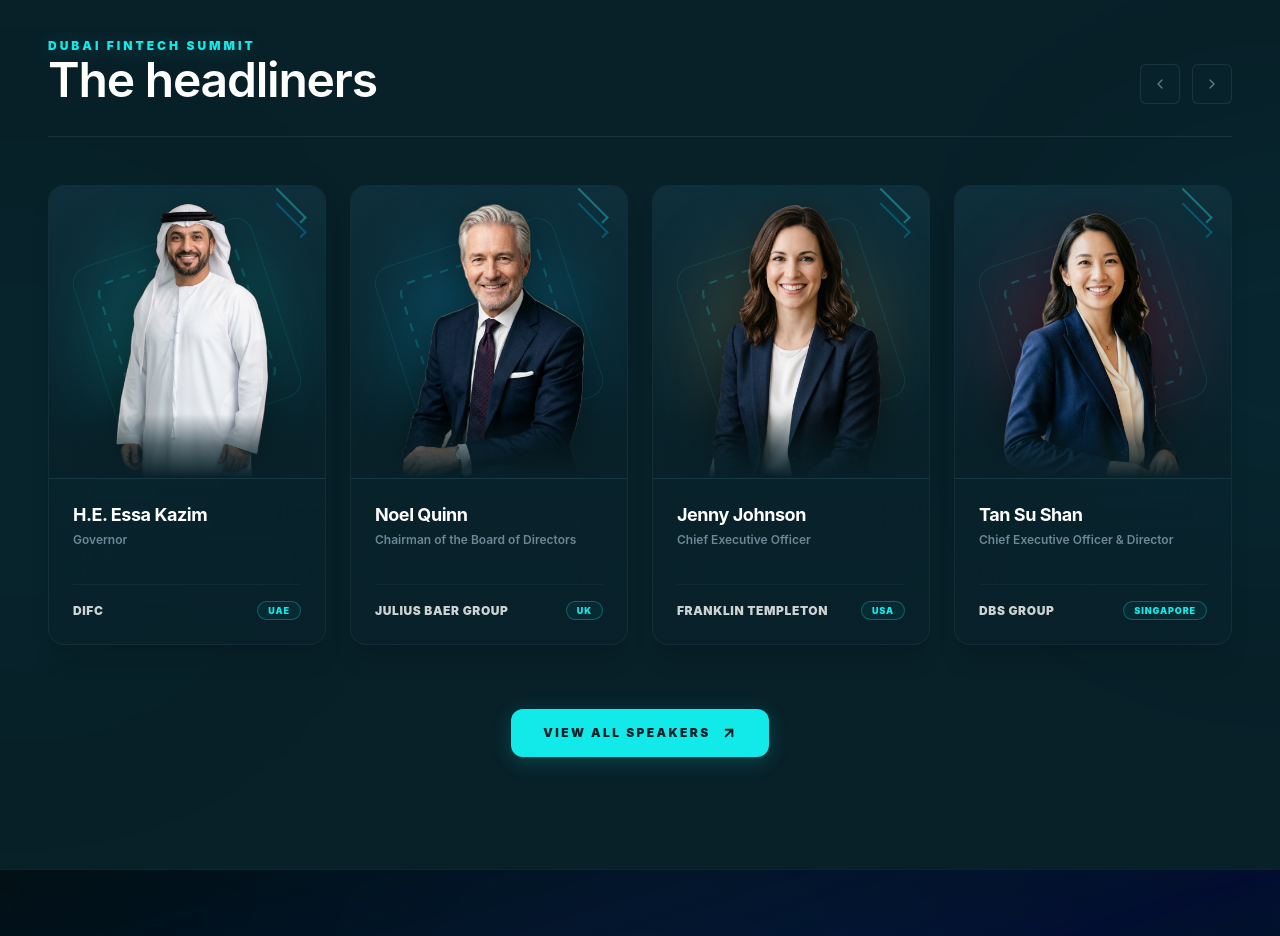
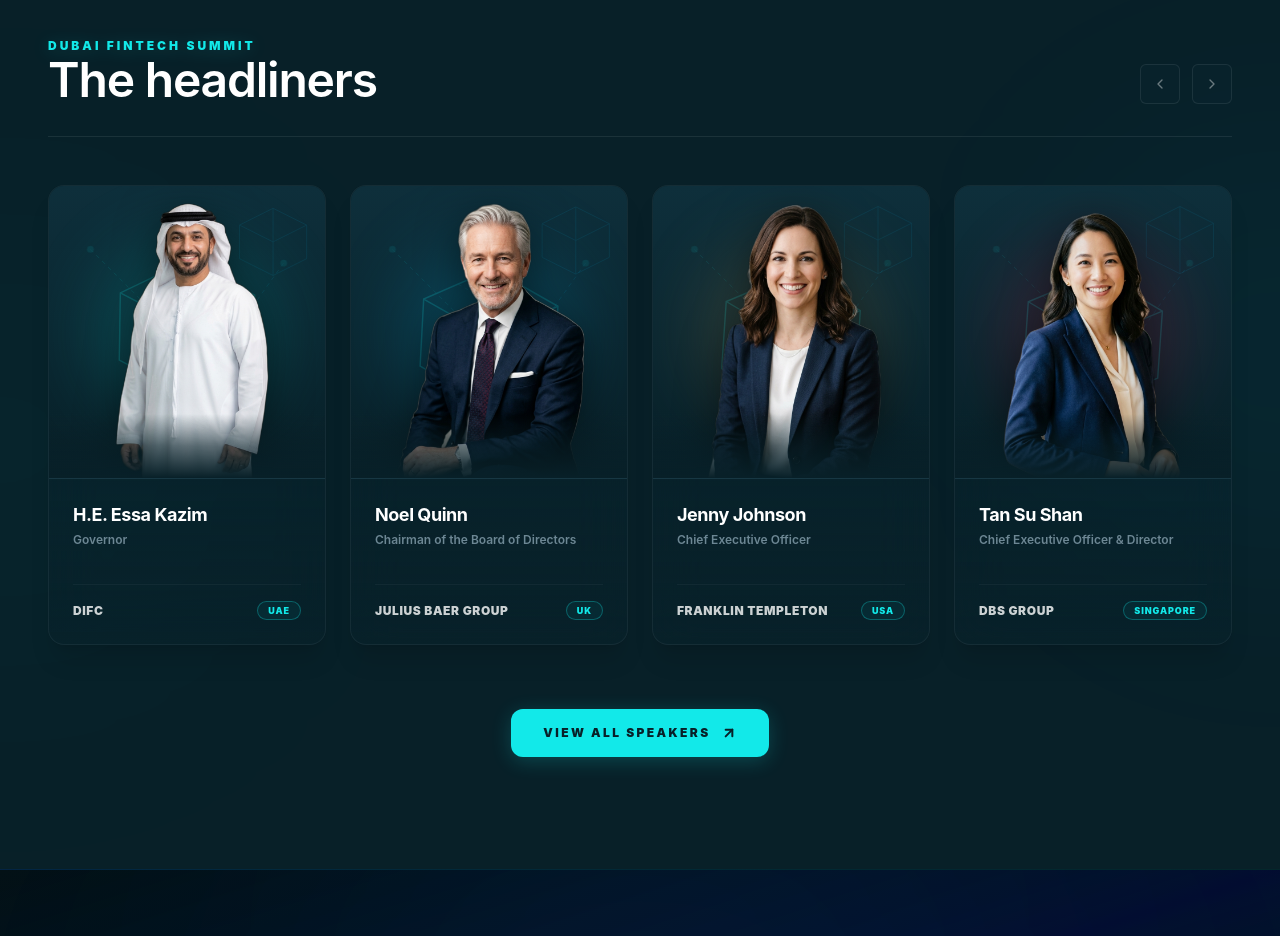
Before and after one commit to khalifa-branding-head/dfs-2026, a React (Vite) app: page / in a window 1280 px wide. Shown: the part 3660-4596 px from the top of the page. Built offline with nearby package versions, Linux system fonts and the light colour scheme.

Commit message:
style: implement isometric cubes and node network behind transparent portraits

```diff
--- a/src/components/FeaturedSpeakers.jsx
+++ b/src/components/FeaturedSpeakers.jsx
@@ -9,7 +9,7 @@
     title: 'Governor',
     company: 'DIFC',
     country: 'UAE',
-    src: 'assets/speakers/essa-kazim.png', // Transparent PNG
+    src: 'assets/speakers/essa-kazim.png',
     glowColor: '#12E9E9'
   },
   {
@@ -18,7 +18,7 @@
     title: 'Chairman of the Board of Directors',
     company: 'Julius Baer Group',
     country: 'UK',
-    src: 'assets/speakers/noel-quinn.png', // Transparent PNG
+    src: 'assets/speakers/noel-quinn.png',
     glowColor: '#08BDF4'
   },
   {
@@ -27,7 +27,7 @@
     title: 'Chief Executive Officer',
     company: 'Franklin Templeton',
     country: 'USA',
-    src: 'assets/speakers/jenny-johnson.png', // Transparent PNG
+    src: 'assets/speakers/jenny-johnson.png',
     glowColor: '#c5a059'
   },
   {
@@ -36,7 +36,7 @@
     title: 'Chief Executive Officer & Director',
     company: 'DBS Group',
     country: 'SINGAPORE',
-    src: 'assets/speakers/tan-su-shan.png', // Transparent PNG
+    src: 'assets/speakers/tan-su-shan.png',
     glowColor: '#e11d48'
   }
 ];
@@ -72,9 +72,9 @@
           </div>
         </div>
 
-        {/* ==================== 2. HEADLINERS TRANSPARENT MATRIX ==================== */}
+        {/* ==================== 2. ISOMETRIC & NODE NETWORK MATRIX ==================== */}
         <div className="grid grid-cols-1 sm:grid-cols-2 lg:grid-cols-4 gap-6">
-          {headlineSpeakers.map((speaker) => (
+          {headlineSpeakers.map((speaker, idx) => (
             <motion.div
               key={speaker.id}
               whileHover={{ y: -6 }}
@@ -87,37 +87,69 @@
               {/* Portrait Container Window */}
               <div className="w-full h-[64%] bg-gradient-to-b from-[#0e2f3b] to-[#082028] relative overflow-hidden flex items-end justify-center border-b border-white/[0.04]">
 
-                {/* ==================== LAYER 1: ANIMATED BRAND GEOMETRY (BEHIND SPEAKER) ==================== */}
+                {/* ==================== LAYER 1: ISOMETRIC CUBES & NODE MESH (BEHIND SPEAKER) ==================== */}
                 <div className="absolute inset-0 z-0 flex items-center justify-center pointer-events-none overflow-hidden">
 
-                  {/* Rotating Outer Brand Diamond Ring */}
+                  {/* Floating Isometric Wireframe Cube 1 (Primary) */}
                   <motion.svg
-                    animate={{ rotate: 360 }}
-                    transition={{ duration: 90, repeat: Infinity, ease: "linear" }}
-                    className="absolute w-72 h-72 opacity-[0.22] group-hover:opacity-[0.40] transition-opacity duration-500 text-[#12E9E9]"
-                    viewBox="0 0 200 200"
+                    animate={{
+                      y: [-8, 8, -8],
+                      rotate: [0, 4, 0],
+                    }}
+                    transition={{
+                      duration: 8 + idx * 2,
+                      repeat: Infinity,
+                      ease: "easeInOut"
+                    }}
+                    className="absolute w-48 h-48 opacity-[0.2] group-hover:opacity-[0.42] transition-opacity duration-500 text-[#12E9E9]"
+                    viewBox="0 0 100 100"
                     fill="none"
                   >
-                    <rect x="50" y="50" width="100" height="100" rx="8" transform="rotate(45 100 100)" stroke="currentColor" strokeWidth="1.5" strokeDasharray="6 6" />
-                    <rect x="35" y="35" width="130" height="130" rx="12" transform="rotate(45 100 100)" stroke="currentColor" strokeWidth="0.75" opacity="0.5" />
+                    {/* Isometric Cube Geometry */}
+                    <path d="M50 15 L85 32.5 L85 67.5 L50 85 L15 67.5 L15 32.5 Z" stroke="currentColor" strokeWidth="0.75" />
+                    <path d="M50 15 L50 50 L85 32.5" stroke="currentColor" strokeWidth="0.75" />
+                    <path d="M50 50 L15 32.5" stroke="currentColor" strokeWidth="0.75" />
+                    <path d="M50 50 L50 85" stroke="currentColor" strokeWidth="0.75" />
+                    {/* Interior Wireframe Grid Lines */}
+                    <path d="M32.5 23.75 L67.5 41.25" stroke="currentColor" strokeWidth="0.35" strokeDasharray="2 2" opacity="0.6" />
+                    <path d="M67.5 23.75 L32.5 41.25" stroke="currentColor" strokeWidth="0.35" strokeDasharray="2 2" opacity="0.6" />
                   </motion.svg>
 
-                  {/* Pulsing DFS Chevrons */}
-                  <motion.div
+                  {/* Secondary Smaller Offset Cube for Parallax Depth */}
+                  <motion.svg
                     animate={{
-                      scale: [0.95, 1.08, 0.95],
-                      opacity: [0.2, 0.45, 0.2]
+                      y: [10, -10, 10],
+                      x: [-5, 5, -5],
                     }}
-                    transition={{ duration: 5, repeat: Infinity, ease: "easeInOut" }}
-                    className="absolute top-4 right-4 flex flex-col gap-1.5"
+                    transition={{
+                      duration: 11 + idx,
+                      repeat: Infinity,
+                      ease: "easeInOut"
+                    }}
+                    className="absolute top-4 right-2 w-24 h-24 opacity-[0.12] group-hover:opacity-[0.28] transition-opacity duration-500 text-[#08BDF4]"
+                    viewBox="0 0 100 100"
+                    fill="none"
                   >
-                    <div className="w-10 h-2 border-r-2 border-t-2 border-[#12E9E9] transform rotate-45" />
-                    <div className="w-10 h-2 border-r-2 border-t-2 border-[#08BDF4] transform rotate-45 opacity-70" />
-                  </motion.div>
+                    <path d="M50 15 L85 32.5 L85 67.5 L50 85 L15 67.5 L15 32.5 Z" stroke="currentColor" strokeWidth="0.75" />
+                    <path d="M50 15 L50 50 L85 32.5" stroke="currentColor" strokeWidth="0.75" />
+                    <path d="M50 50 L15 32.5" stroke="currentColor" strokeWidth="0.75" />
+                    <path d="M50 50 L50 85" stroke="currentColor" strokeWidth="0.75" />
+                  </motion.svg>
+
+                  {/* Network Node Interconnections */}
+                  <svg className="absolute inset-0 w-full h-full opacity-[0.15] group-hover:opacity-[0.3] transition-opacity duration-500" viewBox="0 0 200 200">
+                    <line x1="30" y1="40" x2="80" y2="90" stroke="#12E9E9" strokeWidth="0.5" strokeDasharray="3 3" />
+                    <line x1="170" y1="50" x2="120" y2="120" stroke="#08BDF4" strokeWidth="0.5" strokeDasharray="3 3" />
+                    {/* Glowing Pulsing Nodes */}
+                    <circle cx="30" cy="40" r="2.5" fill="#12E9E9" className="animate-pulse" />
+                    <circle cx="80" cy="90" r="2" fill="#08BDF4" />
+                    <circle cx="170" cy="50" r="2.5" fill="#12E9E9" className="animate-pulse" />
+                    <circle cx="120" cy="120" r="2" fill="#08BDF4" />
+                  </svg>
 
                   {/* Custom Speaker Ambient Aura Glow */}
                   <div
-                    className="absolute w-44 h-44 rounded-full blur-2xl opacity-25 group-hover:opacity-45 transition-opacity duration-500"
+                    className="absolute w-44 h-44 rounded-full blur-2xl opacity-20 group-hover:opacity-40 transition-opacity duration-500"
                     style={{ backgroundColor: speaker.glowColor }}
                   />
                 </div>
@@ -130,7 +162,6 @@
                 />
 
                 {/* ==================== LAYER 3: SOFT BASE GROUNDING GRADIENT ==================== */}
-                {/* Grounds the lower torso into the card text area */}
                 <div className="absolute inset-x-0 bottom-0 h-16 z-20 pointer-events-none bg-gradient-to-t from-[#082028] via-[#082028]/60 to-transparent" />
               </div>
 
```
